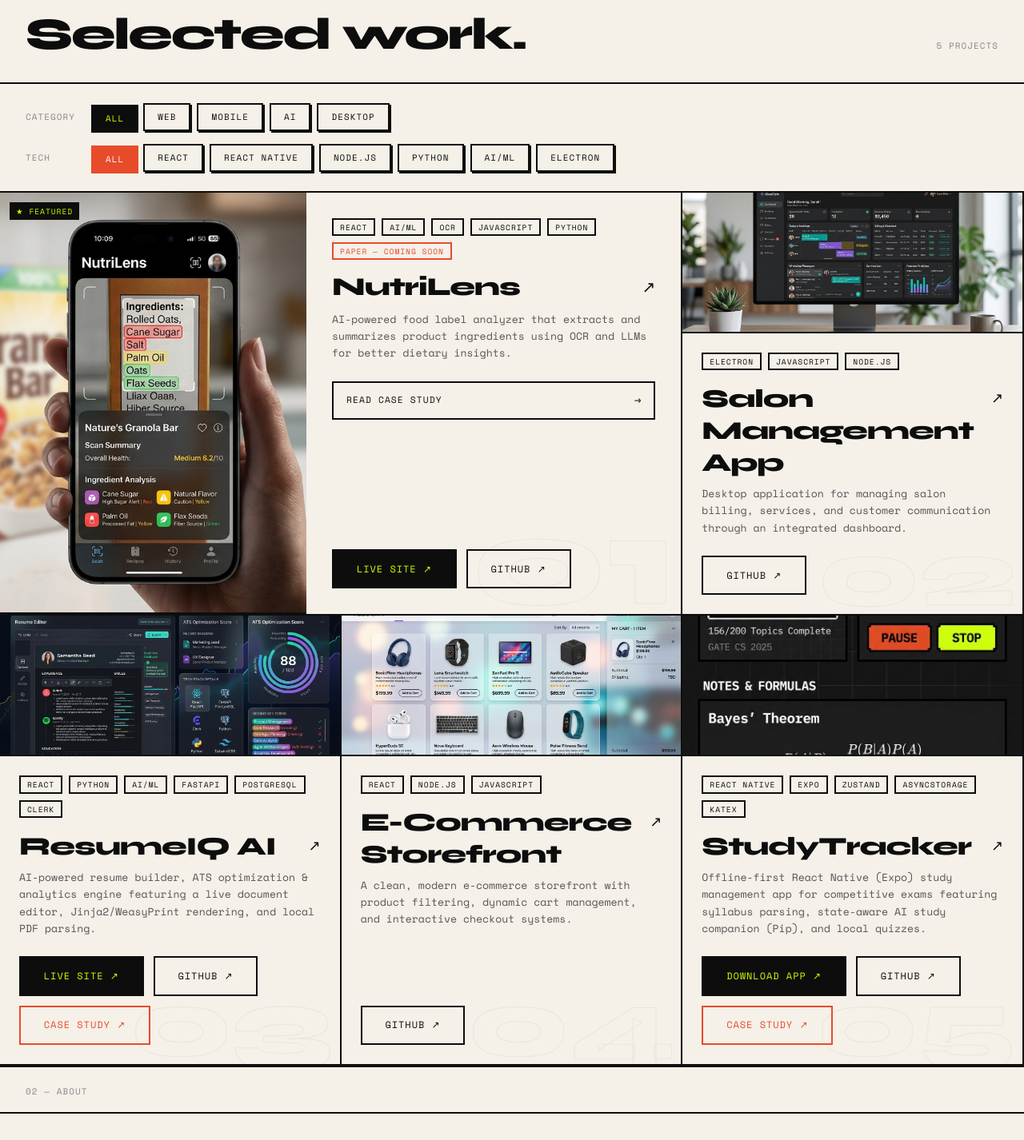
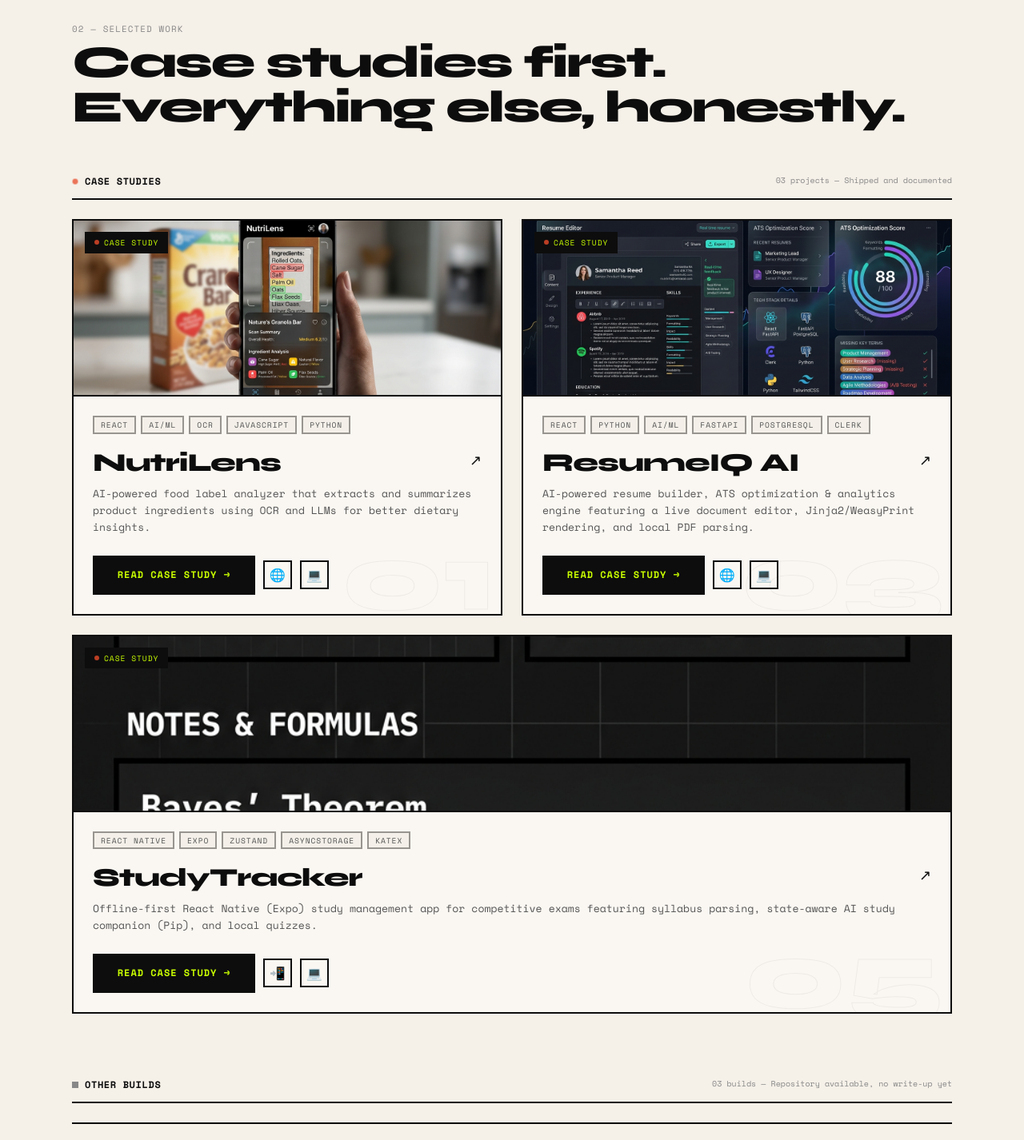
Before and after one commit to AradwadTushar/Portfolio, a React (Vite) app: page / in a window 1280 px wide. Shown: the part 1080-2506 px from the top of the page at 80% size. Built offline with nearby package versions, Linux system fonts and the light colour scheme.

Commit message:
docs: add task checklist and walkthrough for projects section layout restructuring

```diff
--- a/src/components/sections/Projects.jsx
+++ b/src/components/sections/Projects.jsx
@@ -1,106 +1,174 @@
-import { useState, useMemo } from 'react'
-import projects from '../../data/projects.js'
-import ProjectCard from '../ui/ProjectCard.jsx'
+import { useState } from 'react';
+import projects from '../../data/projects.js';
+import ProjectCard from '../ui/ProjectCard.jsx';
 
 /**
  * Projects
  * ─────────────────────────────────────────────────────────────
- * Brutalist grid with two filter rows (Category + Tech).
- * Both filters work together — AND logic.
- * Keeps the same data contract as the original projects.js.
+ * Restructured premium two-tier layout:
+ * - Tier 1: Case Studies (Vertical Grid, showing shipped + documented work)
+ * - Tier 2: Other Builds (Accordion list, showing secondary/open-source tools)
  */
+export default function Projects() {
+  const [expandedId, setExpandedId] = useState(null);
 
-const CATEGORIES = ['All', 'Web', 'Mobile', 'AI', 'Desktop']
-const TECH_TAGS   = ['All', 'React', 'React Native', 'Node.js', 'Python', 'AI/ML', 'Electron']
+  // Split projects based on existence of write-ups (caseStudyUrl)
+  const caseStudies = projects.filter((p) => !!p.caseStudyUrl);
+  const otherBuilds = projects.filter((p) => !p.caseStudyUrl);
 
-export default function Projects() {
-  const [activeCategory, setActiveCategory] = useState('All')
-  const [activeTech,     setActiveTech]     = useState('All')
-
-  const filteredProjects = useMemo(() => {
-    return projects.filter((p) => {
-      const catMatch  = activeCategory === 'All' ||
-        (Array.isArray(p.category) ? p.category.includes(activeCategory) : p.category === activeCategory)
-      const techMatch = activeTech     === 'All' || p.tech.includes(activeTech)
-      return catMatch && techMatch
-    })
-  }, [activeCategory, activeTech])
+  const toggleAccordion = (id) => {
+    setExpandedId(expandedId === id ? null : id);
+  };
 
   return (
-    <section id="projects" className="border-brutal-b" style={{ background: '#F5F0E8' }}>
+    <section id="projects" className="border-brutal-b py-20 px-6 sm:px-8 lg:px-12 bg-[#F5F0E8]">
+      <div className="max-w-[1100px] mx-auto">
 
-      {/* Section header */}
-      <div className="flex flex-col md:flex-row md:items-baseline justify-between px-8 pt-16 pb-8 border-brutal-b gap-4">
-        <h2 className="font-display font-extrabold text-display-lg text-ink">
-          Selected work.
+        {/* Eyebrow & Main Section Header */}
+        <div className="mb-14">
+          <span className="font-mono text-label uppercase tracking-widest text-[#888] block mb-2">
+            02 — Selected Work
+          </span>
+          <h2 className="font-display font-extrabold text-display-lg text-ink leading-none">
+            Case studies first.<br />
+            Everything else, honestly.
           </h2>
-        <span className="font-mono text-label uppercase tracking-widest text-[#888]">
-          {filteredProjects.length} project{filteredProjects.length !== 1 ? 's' : ''}
+        </div>
+
+        {/* ── TIER 1: CASE STUDIES ───────────────────────────────── */}
+        <div className="mb-20">
+          <div className="flex align-baseline justify-between border-b-2 border-ink pb-3 mb-6 select-none">
+            <h3 className="font-mono text-[12px] uppercase tracking-wider font-bold text-ink flex items-center gap-2">
+              <span className="pulse-dot h-2 w-2" style={{ background: '#E84B2A' }} />
+              Case Studies
+            </h3>
+            <span className="font-mono text-[10px] text-[#888]">
+              {String(caseStudies.length).padStart(2, '0')} projects — Shipped and documented
             </span>
           </div>
 
-      {/* Filters */}
-      <div className="px-8 py-6 border-brutal-b flex flex-col gap-4">
-        {/* Category */}
-        <div className="flex flex-wrap items-center gap-2">
-          <span className="font-mono text-label uppercase tracking-widest text-[#888] mr-2 w-16">
-            Category
-          </span>
-          {CATEGORIES.map((cat) => (
-            <button
-              key={cat}
-              onClick={() => setActiveCategory(cat)}
-              className={`filter-btn ${activeCategory === cat ? 'active' : ''}`}
-            >
-              {cat}
-            </button>
+          {/* Grid Layout: Top 2 side-by-side, remaining 1 full-width */}
+          <div className="grid grid-cols-1 md:grid-cols-2 gap-6 mb-6">
+            {caseStudies.slice(0, 2).map((project) => (
+              <ProjectCard key={project.id} project={project} />
             ))}
           </div>
 
-        {/* Tech */}
-        <div className="flex flex-wrap items-center gap-2">
-          <span className="font-mono text-label uppercase tracking-widest text-[#888] mr-2 w-16">
-            Tech
+          {caseStudies.length > 2 && (
+            <div className="grid grid-cols-1 gap-6">
+              {caseStudies.slice(2).map((project) => (
+                <ProjectCard key={project.id} project={project} />
+              ))}
+            </div>
+          )}
+        </div>
+
+        {/* ── TIER 2: OTHER BUILDS ───────────────────────────────── */}
+        <div>
+          <div className="flex align-baseline justify-between border-b-2 border-ink pb-3 mb-6 select-none">
+            <h3 className="font-mono text-[12px] uppercase tracking-wider font-bold text-ink flex items-center gap-2">
+              <span className="h-2 w-2 bg-[#888]" />
+              Other Builds
+            </h3>
+            <span className="font-mono text-[10px] text-[#888]">
+              {String(otherBuilds.length).padStart(2, '0')} builds — Repository available, no write-up yet
             </span>
-          {TECH_TAGS.map((tag) => (
-            <button
-              key={tag}
-              onClick={() => setActiveTech(tag)}
-              className={`filter-btn ${activeTech === tag ? 'active-secondary' : ''}`}
+          </div>
+
+          {/* Accordion List */}
+          <div className="border-t border-ink flex flex-col">
+            {otherBuilds.map((build, index) => {
+              const isExpanded = expandedId === build.id;
+              const formattedIndex = String(caseStudies.length + index + 1).padStart(2, '0');
+              const buildTypeLabel = build.category && build.category.includes('Desktop') ? 'Desktop App' : 'Open Source';
+
+              return (
+                <div
+                  key={build.id}
+                  className="border-b border-ink/20 py-4 px-2 hover:bg-[#EDEAE0] transition-colors duration-200"
                 >
-              {tag}
-            </button>
+                  {/* Row Trigger */}
+                  <div
+                    onClick={() => toggleAccordion(build.id)}
+                    className="grid grid-cols-[28px_1fr_auto] gap-4 sm:gap-6 items-center cursor-pointer select-none"
+                  >
+                    {/* Index */}
+                    <span className="font-mono text-xs text-[#aaa]">{formattedIndex}</span>
+
+                    {/* Details */}
+                    <div>
+                      <h4 className="font-mono text-sm sm:text-base font-bold text-ink leading-tight">
+                        {build.title}
+                      </h4>
+                      <p className="font-mono text-[11px] sm:text-xs text-[#666] mt-0.5">
+                        {build.description}
+                      </p>
+                    </div>
+
+                    {/* Telemetry Badge & Expansion Caret */}
+                    <div className="flex items-center gap-3 sm:gap-4">
+                      <span className="hidden sm:inline-block font-mono text-[9px] text-[#888] tracking-wider uppercase border border-ink/20 px-2 py-0.5 bg-surface/50">
+                        {buildTypeLabel}
+                      </span>
+                      <span className={`text-xs text-[#555] transition-transform duration-300 ${isExpanded ? 'rotate-180' : ''}`}>
+                        ▼
+                      </span>
+                    </div>
+                  </div>
+
+                  {/* Smooth Grid-Height Slide Accordion Panel */}
+                  <div
+                    className={`grid transition-all duration-300 ease-in-out overflow-hidden ${
+                      isExpanded ? 'grid-rows-[1fr] opacity-100 mt-4' : 'grid-rows-[0fr] opacity-0'
+                    }`}
+                  >
+                    <div className="overflow-hidden">
+                      <div className="flex flex-col sm:flex-row sm:items-center justify-between gap-4 pt-3 pb-2 border-t border-ink/10 font-mono">
+                        {/* Tech Chips */}
+                        <div className="flex flex-wrap gap-1.5">
+                          {build.tech.map((t) => (
+                            <span
+                              key={t}
+                              className="text-[9px] uppercase tracking-wider bg-ink/5 border border-ink/20 px-2 py-0.5 text-[#555]"
+                            >
+                              {t}
+                            </span>
                           ))}
-          {(activeCategory !== 'All' || activeTech !== 'All') && (
-            <button
-              onClick={() => { setActiveCategory('All'); setActiveTech('All') }}
-              className="font-mono text-label uppercase tracking-widest text-rust underline underline-offset-4 ml-2 bg-transparent border-none cursor-pointer"
+                        </div>
+
+                        {/* CTAs */}
+                        <div className="flex items-center gap-3 self-end sm:self-auto">
+                          {build.github && (
+                            <a
+                              href={build.github}
+                              target="_blank"
+                              rel="noopener noreferrer"
+                              className="btn-ghost px-4 py-1.5 text-[10px] font-bold border-2 border-ink"
                             >
-              Clear
-            </button>
+                              GitHub Code ↗
+                            </a>
+                          )}
+                          {build.liveUrl && (
+                            <a
+                              href={build.liveUrl}
+                              target="_blank"
+                              rel="noopener noreferrer"
+                              className="btn-ink px-4 py-1.5 text-[10px] font-bold border-2 border-ink"
+                            >
+                              Live Site ↗
+                            </a>
                           )}
                         </div>
                       </div>
+                    </div>
+                  </div>
+                </div>
+              );
+            })}
+          </div>
+        </div>
 
-      {/* Grid */}
-      {filteredProjects.length > 0 ? (
-        <div className="grid grid-cols-1 md:grid-cols-2 lg:grid-cols-3">
-          {filteredProjects.map((project) => (
-            <ProjectCard key={project.id} project={project} />
-          ))}
       </div>
-      ) : (
-        <div className="flex flex-col items-center justify-center py-24 text-center px-8">
-          <p className="font-display font-bold text-display-md text-[#ccc] mb-4">∅</p>
-          <p className="font-mono text-body-sm text-[#888]">No projects match the filters.</p>
-          <button
-            onClick={() => { setActiveCategory('All'); setActiveTech('All') }}
-            className="btn-ghost mt-6 text-[0.65rem]"
-          >
-            Clear filters
-          </button>
-        </div>
-      )}
     </section>
-  )
+  );
 }
--- a/src/components/ui/ProjectCard.jsx
+++ b/src/components/ui/ProjectCard.jsx
@@ -1,141 +1,42 @@
 /**
  * ProjectCard
  * ─────────────────────────────────────────────────────────────
- * Brutalist card — preserves full data contract from projects.js:
- *   featured, caseStudyUrl, paperStatus, paperUrl, github, liveUrl
- *
- * Featured card → spans 2 cols (lg:col-span-2), horizontal layout
- * Regular card  → standard vertical card
- *
- * All cards live inside the grid in Projects.jsx.
- * Each card has a 2px ink border on right + bottom (grid handles gaps via borders).
+ * Case study card for featured projects.
+ * Renders in a uniform vertical layout (Image on top, Body below).
+ * Preserves CRT scanlines, hover zoom, and background numbers.
  */
-
-const PAPER_LABELS = {
-  drafting:  'Paper — Coming soon',
-  submitted: 'Paper — Under review',
-  published: 'Paper — Published',
-}
 
 export default function ProjectCard({ project }) {
   const {
-    title, description, tech, github, liveUrl, image,
-    featured, caseStudyUrl, paperStatus, paperUrl, category,
-  } = project
+    id, title, description, tech, github, liveUrl, image,
+    caseStudyUrl, category,
+  } = project;
 
-  const paperLabel = PAPER_LABELS[paperStatus] || null
+  return (
+    <div className="project-card flex flex-col bg-[#FAF7F2] border-2 border-ink relative overflow-hidden group">
 
-  /* ── Featured card ─────────────────────────────────────── */
-  if (featured) {
-    return (
-      <div className="project-card lg:col-span-2 border-brutal-b border-brutal-r flex flex-col md:flex-row relative overflow-hidden group">
-
-        {/* Image — left half */}
-        <div className="card-img-container relative md:w-[45%] h-56 md:h-auto overflow-hidden border-brutal-b md:border-brutal-b-0 md:border-brutal-r bg-surface flex-shrink-0">
+      {/* Image Container with CRT Scanlines & Hover Zoom */}
+      <div className="card-img-container relative h-[200px] sm:h-[220px] overflow-hidden border-b-2 border-ink bg-[#EDEAE0] flex-shrink-0">
         <img
           src={image}
           alt={`${title} screenshot`}
           className="w-full h-full object-cover"
           onError={(e) => { e.target.style.display = 'none' }}
         />
-          {/* Featured badge */}
-          <div className="absolute top-3 left-3 bg-ink text-acid font-mono text-[0.6rem] uppercase tracking-widest px-2 py-1 z-20">
-            ★ Featured
+        {/* Case Study badge */}
+        <div className="absolute top-3.5 left-3.5 bg-ink text-acid font-mono text-[0.6rem] uppercase tracking-widest px-2.5 py-1 z-20 flex items-center gap-1.5 border border-ink">
+          <span className="h-1.5 w-1.5 rounded-full bg-[#E84B2A] animate-pulse" />
+          Case Study
         </div>
       </div>
 
-        {/* Content — right half */}
-        <div className="flex flex-col justify-between p-8 flex-1 relative z-10">
+      {/* Body Content */}
+      <div className="feat-body p-6 flex flex-1 flex-col justify-between relative z-10">
         <div>
           {/* Tech tags */}
-            <div className="flex flex-wrap gap-2 mb-4">
+          <div className="feat-tags flex flex-wrap gap-1.5 mb-4">
             {tech.map((tag) => (
-                <span key={tag} className="proj-tag font-mono text-[0.6rem] uppercase tracking-widest border border-current px-2 py-0.5">
-                  {tag}
-                </span>
-              ))}
-              {paperLabel && (
-                <span className="font-mono text-[0.6rem] uppercase tracking-widest border border-rust text-rust px-2 py-0.5">
-                  {paperLabel}
-                </span>
-              )}
-            </div>
-
-            {/* Title */}
-            <div className="flex items-start justify-between gap-2 mb-3">
-              <h3 className="font-display font-extrabold text-display-md">{title}</h3>
-              <span className="proj-arrow text-xl mt-1 flex-shrink-0">↗</span>
-            </div>
-
-            {/* Description */}
-            <p className="proj-desc font-mono text-body-sm text-[#555] mb-6 leading-relaxed">
-              {description}
-            </p>
-
-            {/* Case study banner */}
-            {caseStudyUrl && (
-              <a
-                href={caseStudyUrl}
-                target="_blank"
-                rel="noopener noreferrer"
-                className="flex items-center justify-between w-full px-4 py-3 mb-6 border-2 border-ink hover:bg-acid hover:text-ink transition-colors"
-              >
-                <span className="font-mono text-[0.7rem] uppercase tracking-widest">
-                  Read case study
-                </span>
-                <span className="text-sm">→</span>
-              </a>
-            )}
-          </div>
-
-          {/* Action buttons */}
-          <div className="flex flex-wrap gap-3 z-20">
-            {liveUrl && (
-              <a href={liveUrl} target="_blank" rel="noopener noreferrer" className="btn-ink text-[0.65rem]">
-                {category && category.includes('Mobile') ? 'Download App' : 'Live Site'} ↗
-              </a>
-            )}
-            {github && (
-              <a href={github} target="_blank" rel="noopener noreferrer" className="btn-ghost text-[0.65rem]">
-                GitHub ↗
-              </a>
-            )}
-            {paperStatus === 'published' && paperUrl && (
-              <a href={paperUrl} target="_blank" rel="noopener noreferrer" className="btn-ghost text-[0.65rem]" style={{ borderColor: '#E84B2A', color: '#E84B2A' }}>
-                Paper ↗
-              </a>
-            )}
-          </div>
-        </div>
-
-        {/* Large Decorative Hollow Number */}
-        <span className="proj-num font-display font-extrabold text-[8rem] sm:text-[10rem] leading-none pointer-events-none select-none absolute bottom-[-15px] right-2">
-          {String(project.id).padStart(2, '0')}
-        </span>
-      </div>
-    )
-  }
-
-  /* ── Regular card ──────────────────────────────────────── */
-  return (
-    <div className="project-card border-brutal-b border-brutal-r flex flex-col relative overflow-hidden group">
-
-      {/* Image */}
-      <div className="card-img-container relative h-44 overflow-hidden border-brutal-b bg-surface flex-shrink-0">
-        <img
-          src={image}
-          alt={`${title} screenshot`}
-          className="w-full h-full object-cover"
-          onError={(e) => { e.target.style.display = 'none' }}
-        />
-      </div>
-
-      {/* Content */}
-      <div className="flex flex-col flex-1 p-6 relative z-10">
-        {/* Tech tags */}
-        <div className="flex flex-wrap gap-2 mb-4">
-          {tech.map((tag) => (
-            <span key={tag} className="proj-tag font-mono text-[0.6rem] uppercase tracking-widest border border-current px-2 py-0.5">
+              <span key={tag} className="proj-tag font-mono text-[0.6rem] uppercase tracking-widest border border-ink/40 px-2 py-0.5 text-[#555] bg-surface/50">
                 {tag}
               </span>
             ))}
@@ -143,44 +44,59 @@
 
           {/* Title */}
           <div className="flex items-start justify-between gap-2 mb-2">
-          <h3 className="font-display font-extrabold text-display-md leading-tight">{title}</h3>
-          <span className="proj-arrow text-lg mt-1 flex-shrink-0">↗</span>
+            <h3 className="font-display font-extrabold text-display-md leading-tight group-hover:text-acid transition-colors">{title}</h3>
+            <span className="proj-arrow text-lg mt-0.5 flex-shrink-0">↗</span>
           </div>
 
           {/* Description */}
-        <p className="proj-desc font-mono text-body-sm text-[#555] leading-relaxed flex-1 mb-6">
+          <p className="proj-desc font-mono text-body-sm text-[#555] leading-relaxed mb-6">
             {description}
           </p>
+        </div>
 
-        {/* Buttons */}
-        <div className="flex flex-wrap gap-3 mt-auto z-20">
-          {liveUrl && (
-            <a href={liveUrl} target="_blank" rel="noopener noreferrer" className="btn-ink text-[0.65rem]">
-              {category && category.includes('Mobile') ? 'Download App' : 'Live Site'} ↗
+        {/* Action Buttons */}
+        <div className="feat-actions flex items-center gap-2.5 mt-auto z-20">
+          {caseStudyUrl && (
+            <a
+              href={caseStudyUrl}
+              target="_blank"
+              rel="noopener noreferrer"
+              className="btn-ink px-4 py-2 text-[0.68rem] font-bold border-2 border-ink flex items-center gap-1.5"
+            >
+              Read Case Study →
             </a>
           )}
-          {github && (
-            <a href={github} target="_blank" rel="noopener noreferrer" className="btn-ghost text-[0.65rem]">
-              GitHub ↗
+
+          {liveUrl && (
+            <a
+              href={liveUrl}
+              target="_blank"
+              rel="noopener noreferrer"
+              className="icon-link w-9 h-9 border-2 border-ink flex items-center justify-center font-mono hover:bg-[#CAFF00] hover:text-ink transition-colors"
+              title={category && category.includes('Mobile') ? 'Download Mobile App' : 'Visit Live Site'}
+            >
+              {category && category.includes('Mobile') ? '📲' : '🌐'}
             </a>
           )}
-          {caseStudyUrl && (
-            <a href={caseStudyUrl} target="_blank" rel="noopener noreferrer" className="btn-ghost text-[0.65rem]" style={{ borderColor: '#E84B2A', color: '#E84B2A' }}>
-              Case Study ↗
+
+          {github && (
+            <a
+              href={github}
+              target="_blank"
+              rel="noopener noreferrer"
+              className="icon-link w-9 h-9 border-2 border-ink flex items-center justify-center font-mono hover:bg-[#CAFF00] hover:text-ink transition-colors"
+              title="View Source on GitHub"
+            >
+              💻
             </a>
-          )}
-          {!liveUrl && !github && (
-            <span className="font-mono text-[0.65rem] text-[#aaa] uppercase tracking-widest">
-              Private / Coming soon
-            </span>
           )}
         </div>
       </div>
 
       {/* Large Decorative Hollow Number */}
-      <span className="proj-num font-display font-extrabold text-[6.5rem] sm:text-[7.5rem] leading-none pointer-events-none select-none absolute bottom-[-10px] right-2">
-        {String(project.id).padStart(2, '0')}
+      <span className="proj-num font-display font-extrabold text-[7.5rem] leading-none pointer-events-none select-none absolute bottom-[-15px] right-2 transition-all duration-300">
+        {String(id).padStart(2, '0')}
       </span>
     </div>
-  )
+  );
 }
--- a/src/data/projects.js
+++ b/src/data/projects.js
@@ -96,6 +96,18 @@
     featured: false,
     caseStudyUrl: "https://drive.google.com/file/d/1in--yRFxUlP-XP8OUxcN-6-QzA-OpHrz/view?usp=drive_link",
   },
+  {
+    id: 6,
+    title: "WhatsApp CRM dashboard",
+    description:
+      "Service and finance tracking dashboard driven directly by incoming WhatsApp messages and conversational prompts.",
+    category: ["Web", "AI"],
+    tech: ["React", "Node.js", "WebSockets", "WhatsApp API"],
+    github: "https://github.com/AradwadTushar",
+    liveUrl: null,
+    image: "/images/projects/whatsapp-crm.jpg",
+    featured: false,
+  },
 ]
 
 export default projects
```
Also changed, not shown: public/images/projects/whatsapp-crm.jpg (added). Lines whose indentation alone changed are shown as unchanged.
